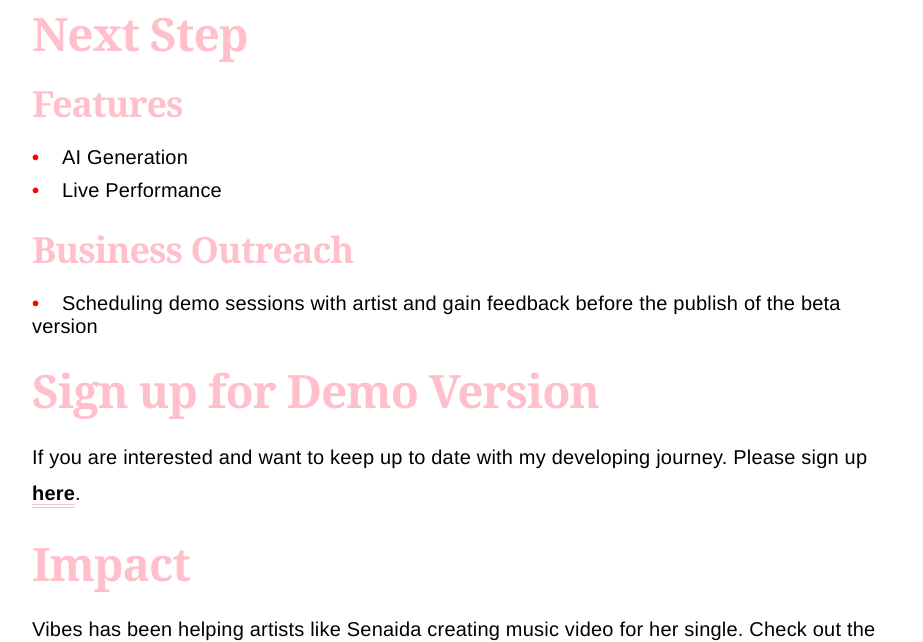
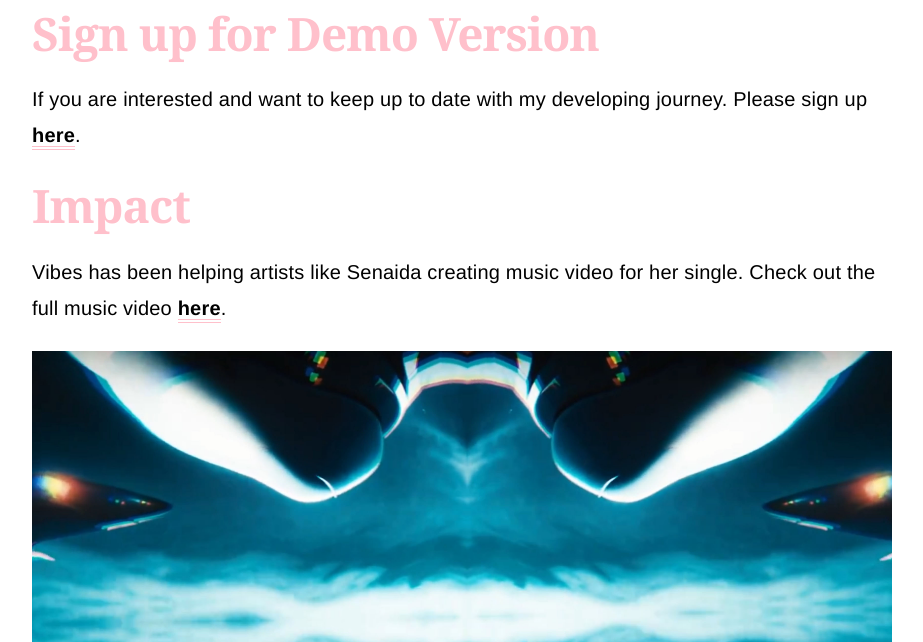
Before and after one commit to YitingLiu97/portfolio-2020, a Jekyll site: the page built from _posts/2023-08-01-vibes.md, in a window 1280 px wide and 900 px high, scrolled down 2382 px, cut to the strip 258-900 px from the top of the window. Shown: the whole strip, without its empty margins (178-1101 px from the left). Built offline with Jekyll 4.4.1, drawn with Linux system fonts in a browser that asks for light colours; comment, search, counter and statistics services are not loaded.

Commit message:
update vibes content

```diff
--- a/_posts/2023-08-01-vibes.md
+++ b/_posts/2023-08-01-vibes.md
@@ -41,14 +41,14 @@
 <div class="iframe-container">
 <iframe class="responsive-iframe" src="https://www.youtube.com/embed/F4_eFN4nDvY?si=6NupHJUfLoSSSseo" title="YouTube video player" frameborder="0" allow="accelerometer; autoplay; clipboard-write; encrypted-media; gyroscope; picture-in-picture" allowfullscreen></iframe>
 </div> -->
-
+<!--
 # Next Step
 ## Features
 - AI Generation
 - Live Performance
 
 ## Business Outreach
-- Scheduling demo sessions with artist and gain feedback before the publish of the beta version
+- Scheduling demo sessions with artist and gain feedback before the publish of the beta version  -->
 
 # Sign up for Demo Version
 If you are interested and want to keep up to date with my developing journey. Please sign up [here](https://forms.gle/ySRtL2CbgV4MhnVS9).
```
